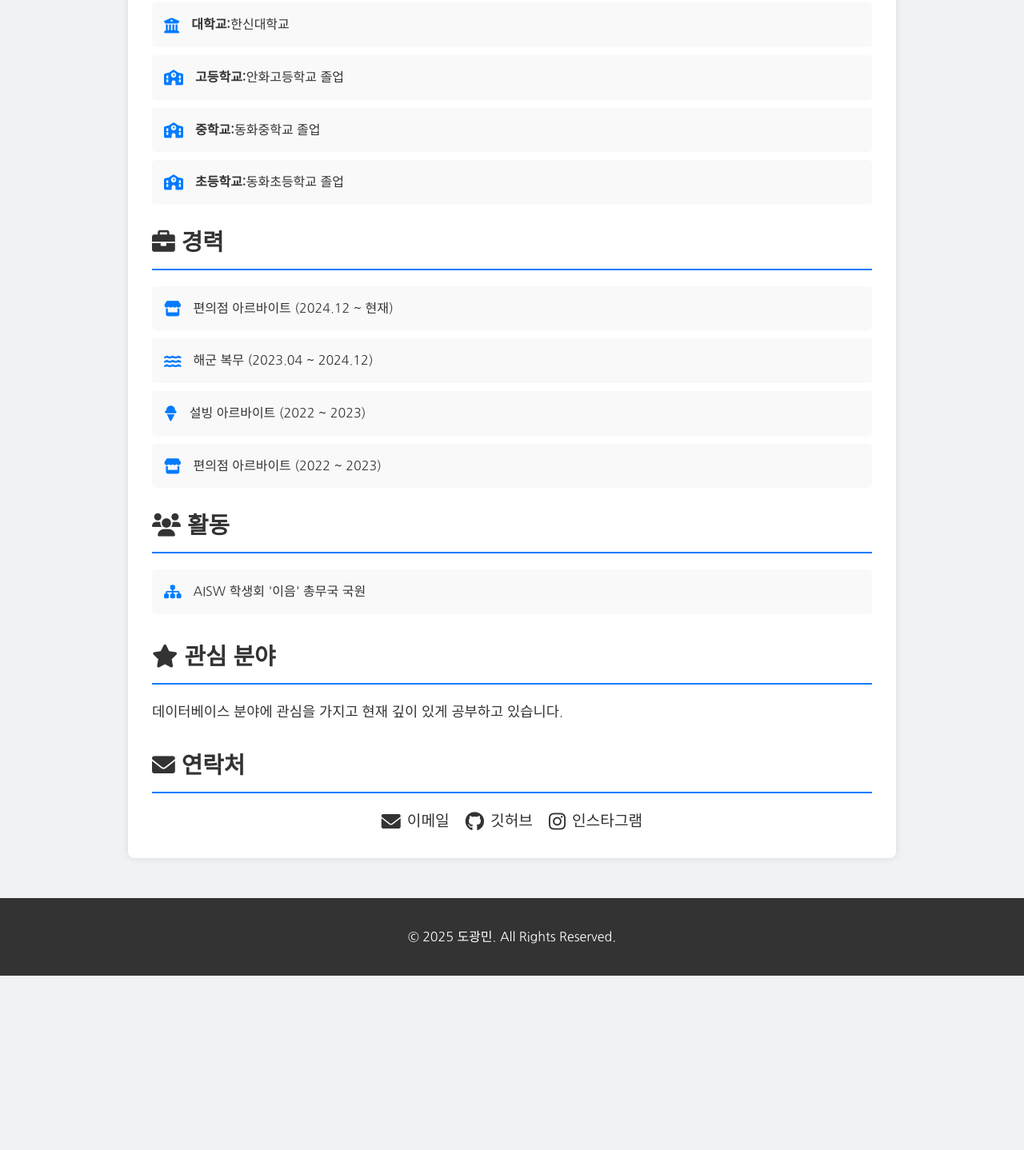
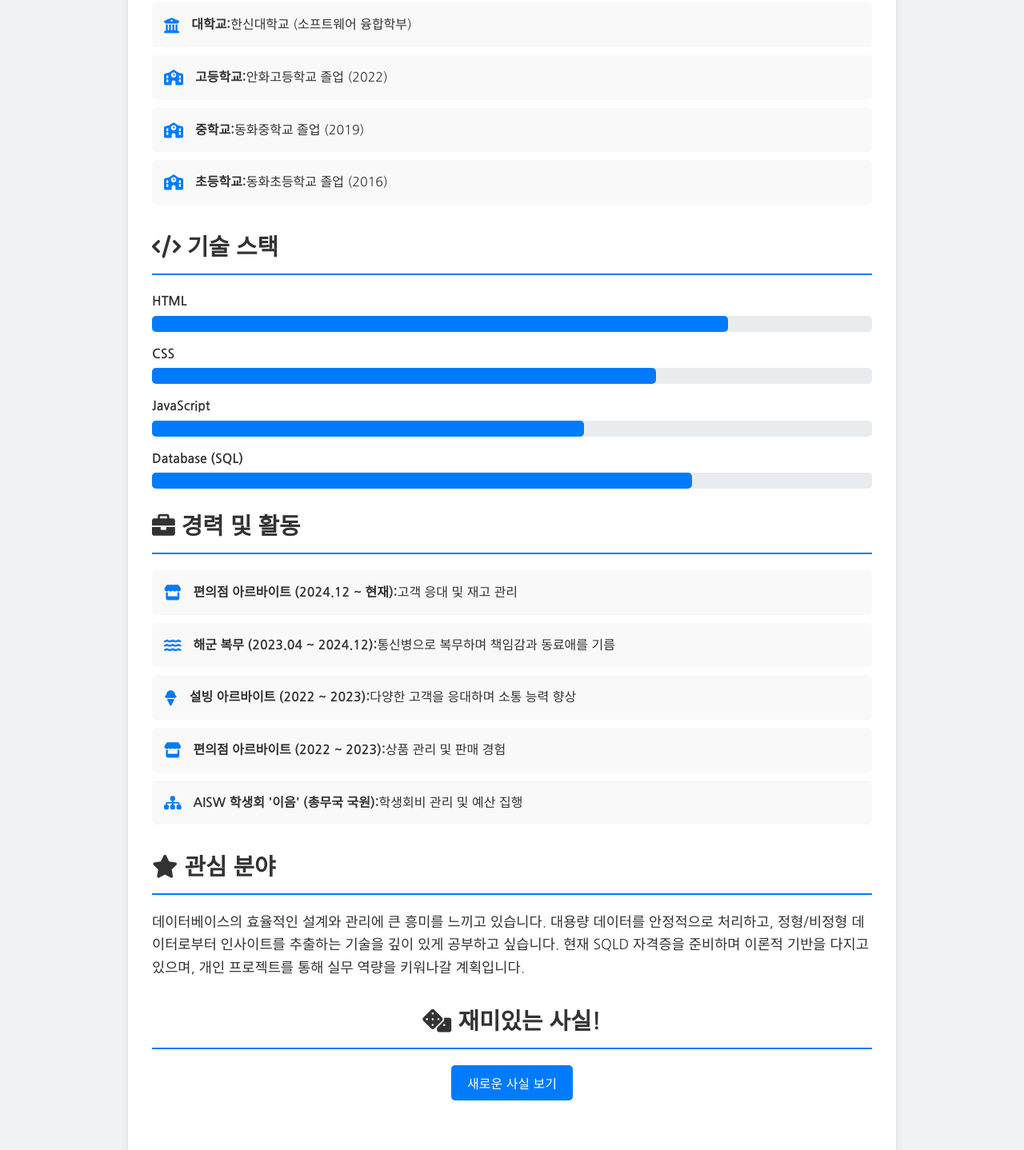
Before and after one commit to gwangmin11/js251120, a plain HTML site: page index.html in a window 1280 px wide. Shown: the part 924-2362 px from the top of the page at 80% size. Before the commit the page ends 2144 px from the top, so only its background shows below. Drawn offline with Linux system fonts and the light colour scheme.

Commit message:
feat: 포트폴리오 콘텐츠 보강 및 인터랙티브 기능 추가
- 기술 스택 섹션 추가 (애니메이션 효과 포함)
- 랜덤 명언 생성기능 추가 (JavaScript)
- 기존 섹션 (학력, 경력, 관심 분야) 콘텐츠 보강

```diff
--- a/index.html
+++ b/index.html
@@ -123,9 +123,51 @@
             from { opacity: 0; }
             to { opacity: 1; }
         }
-        @keyframes zoomIn {
-            from { transform: scale(0.9); opacity: 0; }
-            to { transform: scale(1); opacity: 1; }
+        .skills {
+            margin-top: 30px;
+        }
+        .skill {
+            margin-bottom: 15px;
+        }
+        .skill p {
+            margin: 0 0 5px;
+            font-weight: bold;
+        }
+        .skill-bar {
+            background-color: #e9ecef;
+            border-radius: 5px;
+            height: 20px;
+            width: 100%;
+        }
+        .skill-level {
+            background-color: #007bff;
+            height: 100%;
+            border-radius: 5px;
+            width: 0;
+            transition: width 1.5s ease-in-out;
+        }
+        .fun-fact {
+            margin-top: 30px;
+            text-align: center;
+        }
+        .fun-fact button {
+            background-color: #007bff;
+            color: white;
+            border: none;
+            padding: 10px 20px;
+            border-radius: 5px;
+            cursor: pointer;
+            font-size: 1rem;
+            transition: background-color 0.3s ease;
+        }
+        .fun-fact button:hover {
+            background-color: #0056b3;
+        }
+        .fun-fact p {
+            margin-top: 15px;
+            font-size: 1.1rem;
+            font-style: italic;
+            min-height: 20px;
         }
     </style>
 </head>
@@ -135,7 +177,7 @@
         <div class="container">
             <img src="images/profile.svg" alt="프로필 사진">
             <h1>도광민</h1>
-            <p>소프트웨어 융합학부</p>
+            <p>소프트웨어 융합학부 | 예비 데이터베이스 전문가</p>
         </div>
     </header>
     <div class="container">
@@ -145,33 +187,55 @@
                 <li><i class="fas fa-user-circle"></i><strong>이름:</strong> 도광민</li>
                 <li><i class="fas fa-birthday-cake"></i><strong>생년월일:</strong> 2003년 9월 4일</li>
                 <li><i class="fas fa-map-marker-alt"></i><strong>거주지:</strong> 안녕동</li>
-                <li><i class="fas fa-info-circle"></i><strong>MBTI:</strong> ISFP</li>
+                <li><i class="fas fa-info-circle"></i><strong>MBTI:</strong> ISFP (호기심 많은 예술가)</li>
             </ul>
 
             <h2><i class="fas fa-graduation-cap"></i> 학력</h2>
             <ul>
-                <li><i class="fas fa-university"></i><strong>대학교:</strong> 한신대학교</li>
-                <li><i class="fas fa-school"></i><strong>고등학교:</strong> 안화고등학교 졸업</li>
-                <li><i class="fas fa-school"></i><strong>중학교:</strong> 동화중학교 졸업</li>
-                <li><i class="fas fa-school"></i><strong>초등학교:</strong> 동화초등학교 졸업</li>
+                <li><i class="fas fa-university"></i><strong>대학교:</strong> 한신대학교 (소프트웨어 융합학부)</li>
+                <li><i class="fas fa-school"></i><strong>고등학교:</strong> 안화고등학교 졸업 (2022)</li>
+                <li><i class="fas fa-school"></i><strong>중학교:</strong> 동화중학교 졸업 (2019)</li>
+                <li><i class="fas fa-school"></i><strong>초등학교:</strong> 동화초등학교 졸업 (2016)</li>
             </ul>
 
-            <h2><i class="fas fa-briefcase"></i> 경력</h2>
+            <div class="skills">
+                <h2><i class="fas fa-code"></i> 기술 스택</h2>
+                <div class="skill">
+                    <p>HTML</p>
+                    <div class="skill-bar"><div class="skill-level" data-level="80"></div></div>
+                </div>
+                <div class="skill">
+                    <p>CSS</p>
+                    <div class="skill-bar"><div class="skill-level" data-level="70"></div></div>
+                </div>
+                <div class="skill">
+                    <p>JavaScript</p>
+                    <div class="skill-bar"><div class="skill-level" data-level="60"></div></div>
+                </div>
+                <div class="skill">
+                    <p>Database (SQL)</p>
+                    <div class="skill-bar"><div class="skill-level" data-level="75"></div></div>
+                </div>
+            </div>
+
+            <h2><i class="fas fa-briefcase"></i> 경력 및 활동</h2>
             <ul>
-                <li><i class="fas fa-store"></i>편의점 아르바이트 (2024.12 ~ 현재)</li>
-                <li><i class="fas fa-water"></i>해군 복무 (2023.04 ~ 2024.12)</li>
-                <li><i class="fas fa-ice-cream"></i>설빙 아르바이트 (2022 ~ 2023)</li>
-                <li><i class="fas fa-store"></i>편의점 아르바이트 (2022 ~ 2023)</li>
-            </ul>
-
-            <h2><i class="fas fa-users"></i> 활동</h2>
-            <ul>
-                <li><i class="fas fa-sitemap"></i>AISW 학생회 '이음' 총무국 국원</li>
+                <li><i class="fas fa-store"></i><strong>편의점 아르바이트 (2024.12 ~ 현재):</strong> 고객 응대 및 재고 관리</li>
+                <li><i class="fas fa-water"></i><strong>해군 복무 (2023.04 ~ 2024.12):</strong> 통신병으로 복무하며 책임감과 동료애를 기름</li>
+                <li><i class="fas fa-ice-cream"></i><strong>설빙 아르바이트 (2022 ~ 2023):</strong> 다양한 고객을 응대하며 소통 능력 향상</li>
+                <li><i class="fas fa-store"></i><strong>편의점 아르바이트 (2022 ~ 2023):</strong> 상품 관리 및 판매 경험</li>
+                <li><i class="fas fa-sitemap"></i><strong>AISW 학생회 '이음' (총무국 국원):</strong> 학생회비 관리 및 예산 집행</li>
             </ul>
 
             <div class="interest">
                 <h2><i class="fas fa-star"></i> 관심 분야</h2>
-                <p>데이터베이스 분야에 관심을 가지고 현재 깊이 있게 공부하고 있습니다.</p>
+                <p>데이터베이스의 효율적인 설계와 관리에 큰 흥미를 느끼고 있습니다. 대용량 데이터를 안정적으로 처리하고, 정형/비정형 데이터로부터 인사이트를 추출하는 기술을 깊이 있게 공부하고 싶습니다. 현재 SQLD 자격증을 준비하며 이론적 기반을 다지고 있으며, 개인 프로젝트를 통해 실무 역량을 키워나갈 계획입니다.</p>
+            </div>
+
+            <div class="fun-fact">
+                <h2><i class="fas fa-dice"></i> 재미있는 사실!</h2>
+                <button id="fun-fact-button">새로운 사실 보기</button>
+                <p id="fun-fact-text"></p>
             </div>
 
             <div class="contact">
@@ -188,5 +252,41 @@
         <p>&copy; 2025 도광민. All Rights Reserved.</p>
     </footer>
     <script src="background.js"></script>
+    <script>
+        // Skill bars animation
+        const skillLevels = document.querySelectorAll('.skill-level');
+        const observer = new IntersectionObserver(entries => {
+            entries.forEach(entry => {
+                if (entry.isIntersecting) {
+                    entry.target.style.width = entry.target.dataset.level + '%';
+                }
+            });
+        }, { threshold: 0.5 });
+
+        skillLevels.forEach(skill => {
+            observer.observe(skill);
+        });
+
+        // Fun fact generator
+        const funFactButton = document.getElementById('fun-fact-button');
+        const funFactText = document.getElementById('fun-fact-text');
+        const funFacts = [
+            "가장 좋아하는 음식은 떡볶이입니다.",
+            "해군 복무 시절 가장 기억에 남는 곳은 제주도입니다.",
+            "가장 감명 깊게 본 영화는 '인터스텔라'입니다.",
+            "코딩할 때 즐겨 듣는 음악은 잔잔한 Lo-fi 입니다.",
+            "가장 좋아하는 계절은 가을입니다."
+        ];
+        let lastFactIndex = -1;
+
+        funFactButton.addEventListener('click', () => {
+            let newFactIndex;
+            do {
+                newFactIndex = Math.floor(Math.random() * funFacts.length);
+            } while (newFactIndex === lastFactIndex);
+            lastFactIndex = newFactIndex;
+            funFactText.textContent = funFacts[newFactIndex];
+        });
+    </script>
 </body>
 </html>
```
